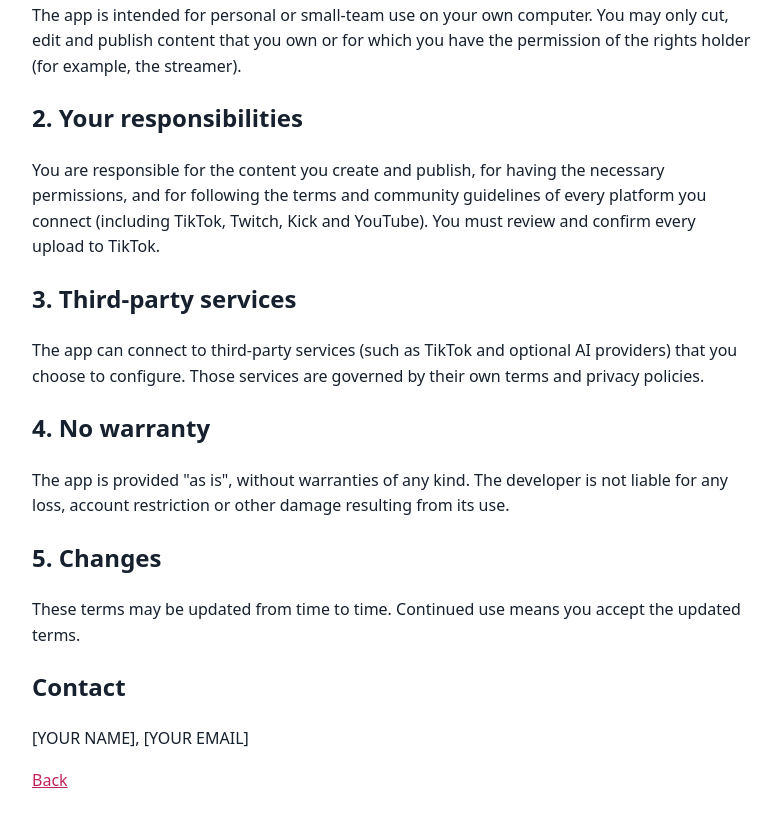
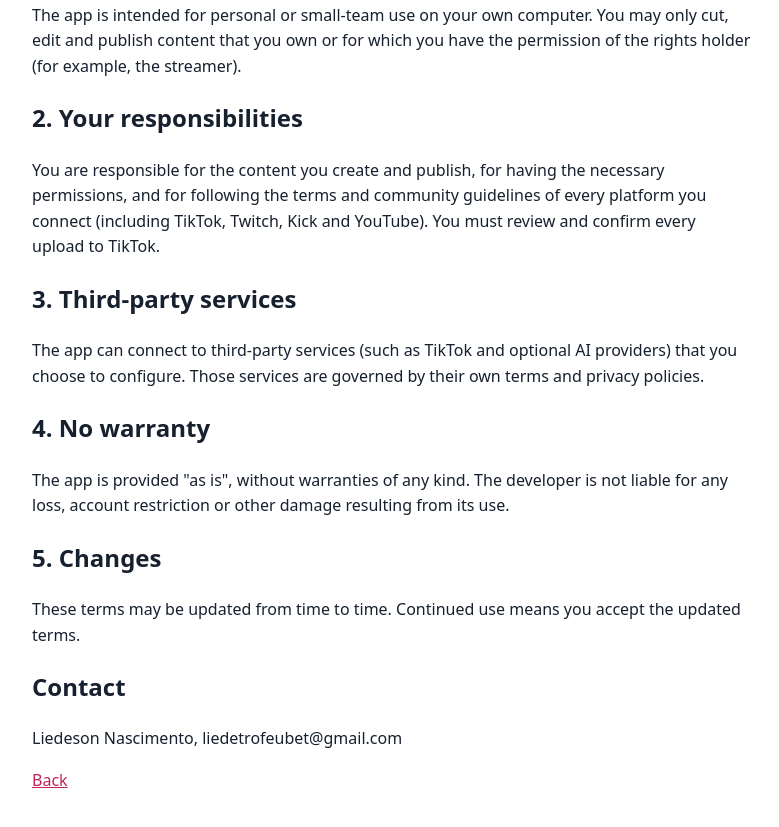
Before and after one commit to liedetrofeubet-arch/cortes-app, a plain HTML site: page terms.html in a window 1280 px wide. Shown: the part 281-1108 px from the top of the page, without its empty margins (248-1027 px from the left). Drawn offline with Linux system fonts and the light colour scheme.

Commit message:
Update terms.html

```diff
--- a/terms.html
+++ b/terms.html
@@ -14,6 +14,6 @@
 <h2>5. Changes</h2>
 <p>These terms may be updated from time to time. Continued use means you accept the updated terms.</p>
 <h2>Contact</h2>
-<p>[YOUR NAME], [YOUR EMAIL]</p>
+<p>Liedeson Nascimento, liedetrofeubet@gmail.com</p>
 <p><a href="index.html">Back</a></p>
 </body></html>
```
